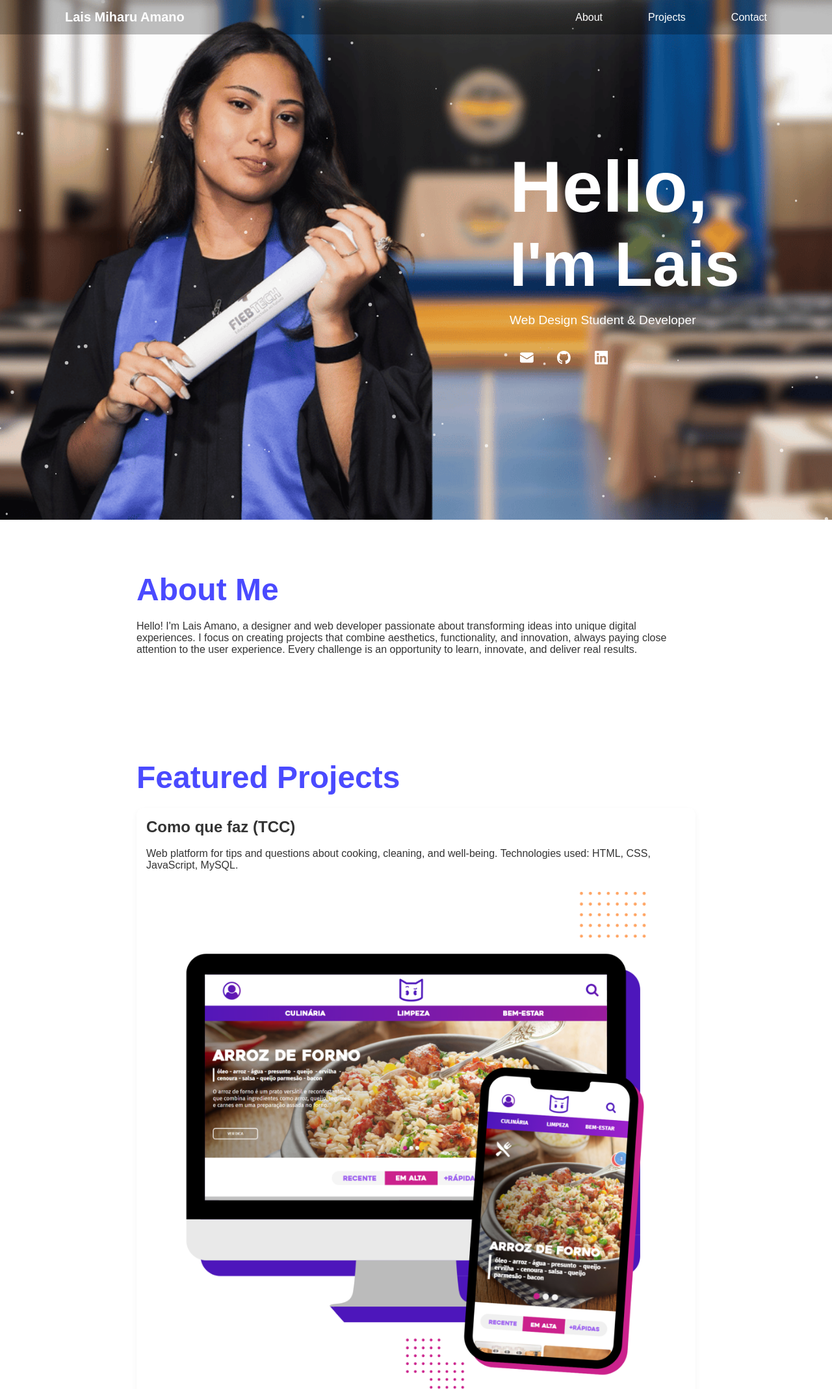
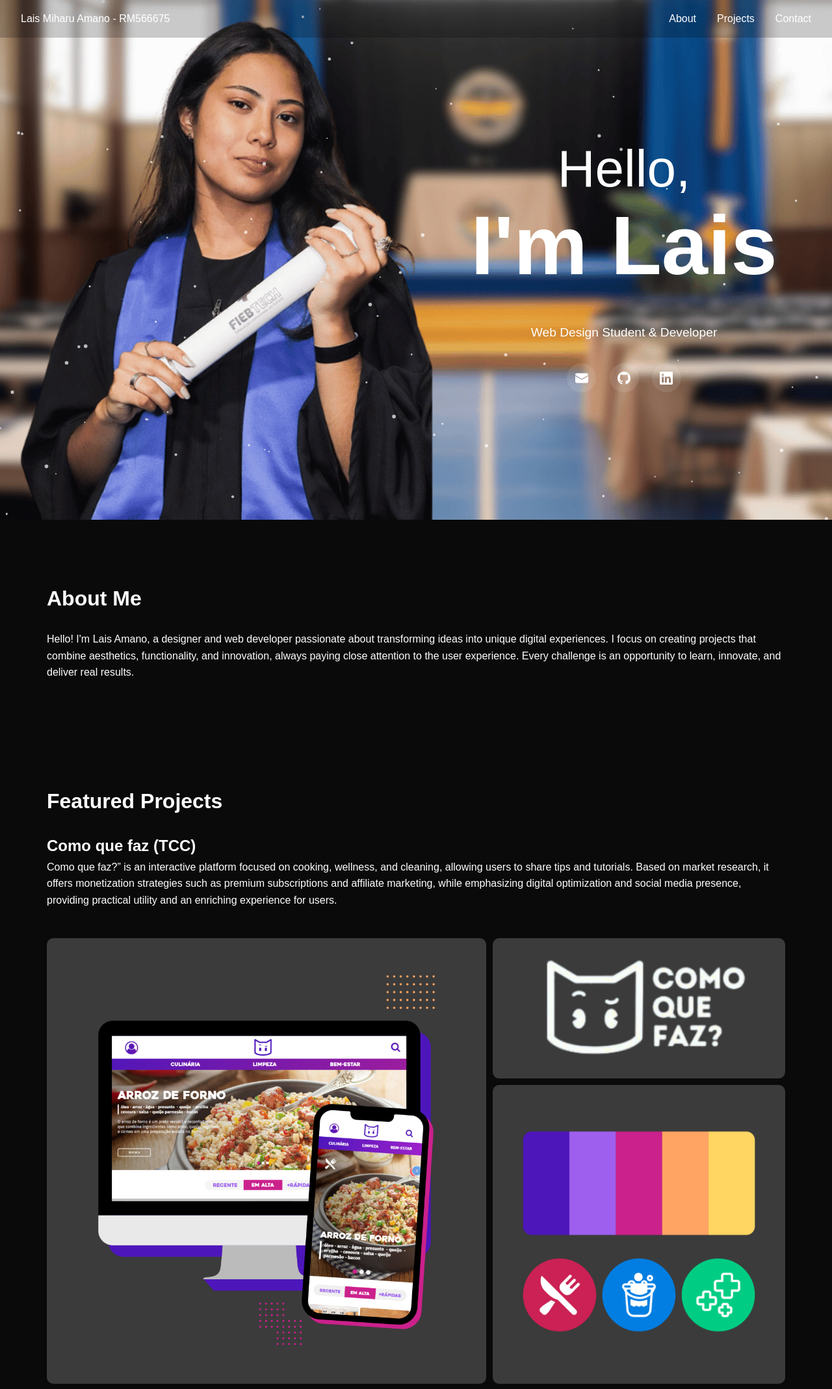
Before and after one commit to LaisAmano/portfolio, a plain HTML site: page index.html in a window 1280 px wide. Shown: the top 2138 px of the page at 65% size. Drawn offline with Linux system fonts and the light colour scheme.

Commit message:
site pré-pronto

```diff
--- a/css/style.css
+++ b/css/style.css
@@ -1,6 +1,6 @@
-@media (max-width:1980px) {
-
-    /* Reset */
+/* =========================
+   Reset e Configurações Globais
+   ========================= */
 * {
     margin: 0;
     padding: 0;
@@ -8,93 +8,131 @@
 }
 
 body {
-        font-family: Arial, sans-serif;
-        color: #333;
+    font-family: 'Poppins', sans-serif;
+    line-height: 1.6;
+    color: #fff;
+    background-color: #0a0a0a;
 }
 
-    a:focus,
-    button:focus {
-        outline: 3px solid #4A4AFF;
-        outline-offset: 2px;
-    }
-
-    /* Navigation */
-    #menu {
-        position: fixed;
-        top: 0;
-        width: 100%;
-        z-index: 10;
-        transition: background 0.3s ease;
-    }
-
-    #menu.transparent {
-        background: transparent;
-        color: white;
-    }
-
-    #menu.solid {
-        background: white;
-        box-shadow: 0 2px 5px rgba(0, 0, 0, 0.1);
-    }
-
-    .menu-container {
-        max-width: 1980px;
-        margin: 0 auto;
-        padding: 15px 100px;
-        display: flex;
-        justify-content: space-between;
-        align-items: center;
-        background-color: #00000040;
-    }
-
-    .logo {
-        font-size: 20px;
-        font-weight: bold;
+a {
     text-decoration: none;
     color: inherit;
 }
 
-    .menu-links {
+ul {
     list-style: none;
-        display: flex;
-        gap: 70px;
 }
 
-    .menu-links a {
-        text-decoration: none;
-        font-weight: 500;
-        color: inherit;
-        position: relative;
-        padding-bottom: 4px;
-        /* espaço para a linha */
-        transition: color 0.3s;
+button {
+    cursor: pointer;
+    background: none;
+    border: none;
 }
 
-    /* Linha abaixo do link quando ativo ou ao passar o mouse */
-    .menu-links a::after {
+/* =========================
+   Header / Menu
+   ========================= */
+header {
+    width: 100%;
+    position: fixed;
+    top: 0;
+    left: 0;
+    z-index: 999;
+}
+
+.menu-container {
+    display: flex;
+    justify-content: space-between;
+    align-items: center;
+    padding: 1rem 2rem;
+    transition: background-color 0.3s ease;
+}
+
+.menu-links {
+    display: flex;
+    gap: 2rem;
+}
+
+.menu-links li a {
+    position: relative;
+    padding-bottom: 3px;
+}
+
+.menu-links li a::after {
     content: '';
     position: absolute;
     width: 0;
     height: 2px;
-        /* espessura da linha */
+    bottom: 0;
     left: 0;
-        bottom: 0;
-        background-color: #1d1d1d;
-        /* cor da linha */
-        transition: width 0.3s ease;
+    background-color: #fff;
+    transition: 0.3s;
 }
 
-    /* Ao passar o mouse */
-    .menu-links a:hover::after {
+.menu-links li a:hover::after,
+.menu-links li a.active::after {
     width: 100%;
 }
 
-    /* Banner */
+.transparent {
+    background-color: rgba(0, 0, 0, 0.2);
+}
+
+.solid {
+    background-color: rgba(10, 10, 10, 0.9);
+}
+
+/* Hamburger Mobile */
+.hamburger {
+    display: none;
+    flex-direction: column;
+    gap: 5px;
+}
+
+.hamburger span {
+    display: block;
+    width: 25px;
+    height: 3px;
+    background-color: #fff;
+    border-radius: 2px;
+    transition: 0.3s;
+}
+
+.hamburger.active span:nth-child(1) {
+    transform: rotate(45deg) translate(5px, 5px);
+}
+
+.hamburger.active span:nth-child(2) {
+    opacity: 0;
+}
+
+.hamburger.active span:nth-child(3) {
+    transform: rotate(-45deg) translate(5px, -5px);
+}
+
+.menu-links.active {
+    display: flex;
+    flex-direction: column;
+    position: absolute;
+    top: 70px;
+    left: 0;
+    width: 100%;
+    background-color: rgba(10, 10, 10, 0.95);
+    padding: 1rem 0;
+}
+
+/* =========================
+   Banner Section
+   ========================= */
 .banner {
-        position: relative;
     width: 100%;
     height: 100vh;
+    position: relative;
+    display: flex;
+    justify-content: center;
+    align-items: center;
     overflow: hidden;
+    text-align: center;
 }
 
 .banner-img {
@@ -104,95 +142,224 @@
     width: 100%;
     height: 100%;
     object-fit: cover;
-        z-index: 0;
+    z-index: -2;
 }
 
 #particles {
     position: absolute;
-        top: 0;
-        left: 0;
     width: 100%;
     height: 100%;
-        z-index: 1;
-        pointer-events: none;
+    z-index: -1;
+}
+
+.banner-content {
+    z-index: 2;
 }
 
 .title-banner {
-        font-size: 700%;
+    font-size: 2.5rem;
+    font-weight: 700;
 }
 
 .title-banner-b {
-        font-size: 600%;
+    font-size: 3rem;
+    font-weight: 700;
+    margin-bottom: 1rem;
 }
 
 .subtitle-banner {
-        font-size: 400%;
+    font-size: 1.2rem;
+    margin-bottom: 2rem;
 }
 
+.btn-group a {
+    display: inline-flex;
+    align-items: center;
+    justify-content: center;
+    margin: 0 0.5rem;
+    width: 45px;
+    height: 45px;
+    background-color: rgba(255, 255, 255, 0.1);
+    border-radius: 50%;
+    transition: background-color 0.3s ease;
+}
+
+.btn-group a:hover {
+    background-color: rgba(255, 255, 255, 0.3);
+}
+
+.btn-group svg {
+    width: 20px;
+    height: 20px;
+}
+
+/* =========================
+   Main Sections
+   ========================= */
+.section-main {
+    padding: 6rem 2rem 4rem;
+    max-width: 1200px;
+    margin: 0 auto;
+}
+
+.content-title {
+    font-size: 2rem;
+    font-weight: 700;
+    margin-bottom: 1.5rem;
+}
+
+.project-grid {
+    display: flex;
+    flex-direction: column;
+    gap: 1.5rem;
+}
+
+.project-card {
+    display: flex;
+    flex-direction: column;
+    gap: 1rem;
+}
+
+.principal-img img,
+.second-img img,
+.third-img img {
+    width: 100%;
+    height: auto;
+    border-radius: 10px;
+    object-fit: cover;
+}
+
+/* =========================
+   Footer
+   ========================= */
+.footer {
+    background-color: #111;
+    color: #fff;
+    text-align: center;
+    padding: 2rem 0;
+}
+
+/* =========================
+   Responsive / Mobile First
+   ========================= */
+@media (max-width: 768px) {
+    .menu-links {
+        display: none;
+    }
+
+    .hamburger {
+        display: flex;
+    }
+
+    .title-banner {
+        font-size: 2rem;
+    }
+
+    .title-banner-b {
+        font-size: 2.5rem;
+    }
+
+    .subtitle-banner {
+        font-size: 1rem;
+    }
+
+    .project-grid {
+        flex-direction: column;
+    }
+}
+
+@media (min-width: 769px) {
+    .title-banner {
+        font-size: 2.2rem;
+    }
+
+    .title-banner-b {
+        font-size: 2.7rem;
+    }
+
+    .subtitle-banner {
+        font-size: 1.1rem;
+    }
+}
+
+@media (min-width: 770px) {
     .banner-content {
-        margin-left: 60%;
+        height: 100%;
+        padding: 1rem;
+        margin-left: 50%;
         position: relative;
         z-index: 2;
         display: flex;
         flex-direction: column;
         justify-content: center;
-        height: 100%;
-        color: white;
-        padding: 1rem;
     }
 
-    .banner-content p {
-        font-size: 1.2rem;
-        margin-bottom: 1.5rem;
+    .title-banner {
+        font-size: 5rem;
+        font-weight: 500;
+        margin-bottom: -3rem;
     }
 
-    .btn {
-        width: 11%;
-        height: 11%;
-        display: inline-block;
-        padding: 0.75rem 1rem;
-        color: #fff;
-        text-decoration: none;
-        border-radius: 25px;
-        transition: background 0.3s ease;
+    .title-banner-b {
+        font-size: 8rem;
+        font-weight: 700;
     }
 
-    .btn:hover {
-        color: #4073ff;
-    }
-
-    /* Sections */
-    .section-main {
-        padding: 80px 20px;
-        max-width: 900px;
-        margin: auto;
-    }
-
-    section h2 {
-        margin-bottom: 20px;
-    }
-
-    .content-title{
-        color: #4A4AFF;
-        font-weight: 800;
-        font-size: 300%;
-    }
-
-    .project-grid {
-        display: grid;
-        grid-template-columns: repeat(auto-fit, minmax(250px, 1fr));
-        gap: 20px;
+    .subtitle-banner {
+        font-size: 1.2rem;
     }
 
     .project-card {
-        background: #fff;
-        padding: 15px;
+        display: flex;
+        flex-direction: row;
+        gap: 10px;
+        margin-top: 4%;
         border-radius: 10px;
-        box-shadow: 0 4px 10px rgba(0, 0, 0, 0.05);
         transition: transform 0.2s;
     }
 
-    .project-title{
+    /* Imagem principal */
+    .principal-img {
+        background-color:  rgba(255, 255, 255, 0.2);
+        width: 60%;
+        padding: 3%;
+        border-radius: 10px;
+    }
+
+    .principal-img img {
+        width: 100%;
+        height: auto;
+        display: block;
+        border-radius: 10px;
+        object-fit: cover;
+    }
+
+    /* Contêiner das imagens pequenas */
+    .img-container {
+        display: flex;
+        flex-direction: column;
+        justify-content: space-between;
+        width: 40%;
+        gap: 10px;
+    }
+
+    .second-img,
+    .third-img {
+        background-color:  rgba(255, 255, 255, 0.2);
+        border-radius: 10px;
+        padding: 3%;
+    }
+
+    .second-img img,
+    .third-img img {
+        width: 100%;
+        height: auto;
+        display: block;
+        border-radius: 10px;
+        object-fit: cover;
+    }
+
+    .project-title {
         font-size: 150%;
     }
 
@@ -206,33 +373,4 @@
         margin-bottom: 10px;
     }
 
-    /* Footer */
-    .footer {
-        text-align: center;
-        padding: 20px;
-        background: #f1f1f1;
-        color: #555;
 }
-}
-
-/* Responsividade */
-@media (max-width:768px) {
-    .banner-content h1 {
-        font-size: 1.8rem;
-    }
-
-    .banner-content p {
-        font-size: 1rem;
-    }
-
-    .menu-links {
-        gap: 10px;
-    }
-}
-
-@media (max-width:480px) {
-    #menu .menu-container {
-        flex-direction: column;
-        gap: 10px;
-    }
-}
--- a/index.html
+++ b/index.html
@@ -15,7 +15,15 @@
     <header>
         <nav id="menu" aria-label="Main Navigation">
             <div class="menu-container">
-                <a href="#banner" class="logo">Lais Miharu Amano</a>
+                <a href="#banner" class="logo">Lais Miharu Amano - RM566675</a>
+
+                <!-- Botão Hamburger Mobile -->
+                <button class="hamburger" aria-label="Toggle Menu">
+                    <span></span>
+                    <span></span>
+                    <span></span>
+                </button>
+
                 <ul class="menu-links">
                     <li><a href="#about">About</a></li>
                     <li><a href="#projects">Projects</a></li>
@@ -27,7 +35,7 @@
 
     <!-- Banner Section -->
     <section id="banner" class="banner" aria-label="Hero Section">
-        <img src="img/banner-desk.png" alt="Photo of Lais" class="banner-img">
+        <img src="img/banner-desk.png" alt="Banner image of Lais Amano" class="banner-img">
         <canvas id="particles" aria-hidden="true"></canvas>
         <div class="banner-content">
             <h1 class="title-banner">Hello,</h1>
@@ -35,35 +43,26 @@
             <p class="subtitle-banner">Web Design Student & Developer</p>
             <div class="btn-group">
                 <a href="mailto:amano.lais90@gmail.com" class="btn" aria-label="Send Email">
-                    <!-- Email Icon -->
-                    <svg xmlns="http://www.w3.org/2000/svg" fill="currentColor"
-                        viewBox="0 0 16 16">
+                    <svg xmlns="http://www.w3.org/2000/svg" fill="currentColor" viewBox="0 0 16 16">
                         <path
                             d="M0 4a2 2 0 0 1 2-2h12a2 2 0 0 1 2 2v.217l-8 4.8-8-4.8V4zm0 1.383v6.234A2 2 0 0 0 2 14h12a2 2 0 0 0 2-2V5.383l-7.555 4.533a.5.5 0 0 1-.445 0L0 5.383z" />
                     </svg>
-
                 </a>
 
                 <a href="https://github.com/LaisAmano" target="_blank" rel="noopener" class="btn"
                     aria-label="Visit GitHub profile">
-                    <!-- GitHub Icon -->
-                    <svg xmlns="http://www.w3.org/2000/svg" fill="currentColor"
-                        viewBox="0 0 16 16">
+                    <svg xmlns="http://www.w3.org/2000/svg" fill="currentColor" viewBox="0 0 16 16">
                         <path
                             d="M8 0C3.58 0 0 3.58 0 8a8 8 0 0 0 5.47 7.59c.4.07.55-.17.55-.38 0-.19-.01-.82-.01-1.49-2 0-2.48-.48-2.64-.92-.09-.23-.48-.92-.82-1.11-.28-.15-.68-.52-.01-.53.63-.01 1.08.58 1.23.82.72 1.21 1.87.87 2.33.66.07-.52.28-.87.51-1.07-1.78-.2-3.64-.89-3.64-3.95 0-.87.31-1.58.82-2.14-.08-.2-.36-1.02.08-2.12 0 0 .67-.21 2.2.82a7.54 7.54 0 0 1 2-.27c.68 0 1.36.09 2 .27 1.53-1.04 2.2-.82 2.2-.82.44 1.1.16 1.92.08 2.12.51.56.82 1.27.82 2.14 0 3.07-1.87 3.75-3.65 3.95.29.25.54.73.54 1.48 0 1.07-.01 1.93-.01 2.19 0 .21.15.46.55.38A8.001 8.001 0 0 0 16 8c0-4.42-3.58-8-8-8z" />
                     </svg>
-
                 </a>
 
                 <a href="https://www.linkedin.com/in/lais-amano-30b788306/" target="_blank" rel="noopener" class="btn"
                     aria-label="Visit LinkedIn profile">
-                    <!-- LinkedIn Icon -->
-                    <svg xmlns="http://www.w3.org/2000/svg" fill="currentColor"
-                        viewBox="0 0 16 16">
+                    <svg xmlns="http://www.w3.org/2000/svg" fill="currentColor" viewBox="0 0 16 16">
                         <path
                             d="M0 1.146C0 .513.526 0 1.175 0h13.65C15.474 0 16 .513 16 1.146v13.708c0 .633-.526 1.146-1.175 1.146H1.175C.526 16 0 15.487 0 14.854V1.146zm4.943 12.248V6.169H2.542v7.225h2.401zm-1.2-8.21c.837 0 1.358-.554 1.358-1.246-.015-.708-.521-1.247-1.344-1.247-.823 0-1.358.539-1.358 1.247 0 .692.521 1.246 1.329 1.246h.015zm4.908 8.21V9.359c0-.215.016-.429.08-.582.176-.429.577-.874 1.25-.874.881 0 1.232.658 1.232 1.623v4.028h2.4V9.187c0-2.22-1.182-3.252-2.761-3.252-1.28 0-1.845.711-2.165 1.213v.026h-.016a5.13 5.13 0 0 1 .016-.026V6.169h-2.4c.03.698 0 7.225 0 7.225h2.4z" />
                     </svg>
-
                 </a>
             </div>
         </div>
@@ -81,55 +80,67 @@
         </section>
 
         <!-- Projects Section -->
+         <a href="https://github.com/LaisAmano/Como_Que_Faz" target="_blank" rel="noopener">
         <section class="section-main" id="projects">
             <h2 class="content-title">Featured Projects</h2>
 
+            <div class="project-info">
+                <h3 class="project-title">Como que faz (TCC)</h3>
+                <p class="project-subtitle">
+                    Como que faz?” is an interactive platform focused on cooking, wellness, and cleaning, allowing users
+                    to share tips and tutorials. Based on market research, it offers monetization strategies such as
+                    premium subscriptions and affiliate marketing, while emphasizing digital optimization and social
+                    media presence, providing practical utility and an enriching experience for users.
+                </p>
+            </div>
+
             <div class="project-grid">
                 <article class="project-card">
-                    <h3 class="project-title">Como que faz (TCC)</h3>
-                    <br>
-                    <p class="project-subtitle">Web platform for tips and questions about cooking, cleaning, and well-being. Technologies used:
-                        HTML, CSS, JavaScript, MySQL.</p>
-                    <img src="img/tcc.webp" alt="TCC Como que faz project screenshot" class="project-img">
-                    </article>
+                    <div class="principal-img">
+                        <img src="img/tcc.webp" alt="Main screenshot of Como que faz project" class="project-img">
+                    </div>
+
+                    <div class="img-container">
+                        <div class="second-img">
+                            <img src="img/tcc2.png" alt="Secondary screenshot of Como que faz project"
+                                class="project-img">
+                        </div>
+                        <div class="third-img">
+                            <img src="img/tcc4.webp" alt="Additional screenshot of Como que faz project"
+                                class="project-img">
+                        </div>
+                    </div>
+                </article>
             </div>
         </section>
+        </a>
 
         <!-- Contact Section -->
         <section class="section-main" id="contact">
             <h2 class="content-title">Let's Talk 🚀</h2>
             <p>Feel free to get in touch via email or connect on GitHub and LinkedIn.</p>
             <div class="btn-group">
-                <a href="mailto:amano.lais90@gmail.com" class="btn" aria-label="Send Email">
-                    <!-- Email Icon -->
-                    <svg xmlns="http://www.w3.org/2000/svg" width="25" height="25" fill="currentColor"
-                        viewBox="0 0 16 16">
+                <a class="btn-ft" href="mailto:amano.lais90@gmail.com" aria-label="Send Email">
+                    <svg xmlns="http://www.w3.org/2000/svg" fill="currentColor" viewBox="0 0 16 16">
                         <path
                             d="M0 4a2 2 0 0 1 2-2h12a2 2 0 0 1 2 2v.217l-8 4.8-8-4.8V4zm0 1.383v6.234A2 2 0 0 0 2 14h12a2 2 0 0 0 2-2V5.383l-7.555 4.533a.5.5 0 0 1-.445 0L0 5.383z" />
                     </svg>
-
                 </a>
 
-                <a href="https://github.com/LaisAmano" target="_blank" rel="noopener" class="btn"
+                <a class="btn-ft" href="https://github.com/LaisAmano" target="_blank" rel="noopener"
                     aria-label="Visit GitHub profile">
-                    <!-- GitHub Icon -->
-                    <svg xmlns="http://www.w3.org/2000/svg" width="25" height="25" fill="currentColor"
-                        viewBox="0 0 16 16">
+                    <svg xmlns="http://www.w3.org/2000/svg" fill="currentColor" viewBox="0 0 16 16">
                         <path
                             d="M8 0C3.58 0 0 3.58 0 8a8 8 0 0 0 5.47 7.59c.4.07.55-.17.55-.38 0-.19-.01-.82-.01-1.49-2 0-2.48-.48-2.64-.92-.09-.23-.48-.92-.82-1.11-.28-.15-.68-.52-.01-.53.63-.01 1.08.58 1.23.82.72 1.21 1.87.87 2.33.66.07-.52.28-.87.51-1.07-1.78-.2-3.64-.89-3.64-3.95 0-.87.31-1.58.82-2.14-.08-.2-.36-1.02.08-2.12 0 0 .67-.21 2.2.82a7.54 7.54 0 0 1 2-.27c.68 0 1.36.09 2 .27 1.53-1.04 2.2-.82 2.2-.82.44 1.1.16 1.92.08 2.12.51.56.82 1.27.82 2.14 0 3.07-1.87 3.75-3.65 3.95.29.25.54.73.54 1.48 0 1.07-.01 1.93-.01 2.19 0 .21.15.46.55.38A8.001 8.001 0 0 0 16 8c0-4.42-3.58-8-8-8z" />
                     </svg>
-
                 </a>
 
-                <a href="https://www.linkedin.com/in/lais-amano-30b788306/" target="_blank" rel="noopener" class="btn"
-                    aria-label="Visit LinkedIn profile">
-                    <!-- LinkedIn Icon -->
-                    <svg xmlns="http://www.w3.org/2000/svg" width="25" height="25" fill="currentColor"
-                        viewBox="0 0 16 16">
+                <a class="btn-ft" href="https://www.linkedin.com/in/lais-amano-30b788306/" target="_blank"
+                    rel="noopener" aria-label="Visit LinkedIn profile">
+                    <svg xmlns="http://www.w3.org/2000/svg" fill="currentColor" viewBox="0 0 16 16">
                         <path
                             d="M0 1.146C0 .513.526 0 1.175 0h13.65C15.474 0 16 .513 16 1.146v13.708c0 .633-.526 1.146-1.175 1.146H1.175C.526 16 0 15.487 0 14.854V1.146zm4.943 12.248V6.169H2.542v7.225h2.401zm-1.2-8.21c.837 0 1.358-.554 1.358-1.246-.015-.708-.521-1.247-1.344-1.247-.823 0-1.358.539-1.358 1.247 0 .692.521 1.246 1.329 1.246h.015zm4.908 8.21V9.359c0-.215.016-.429.08-.582.176-.429.577-.874 1.25-.874.881 0 1.232.658 1.232 1.623v4.028h2.4V9.187c0-2.22-1.182-3.252-2.761-3.252-1.28 0-1.845.711-2.165 1.213v.026h-.016a5.13 5.13 0 0 1 .016-.026V6.169h-2.4c.03.698 0 7.225 0 7.225h2.4z" />
                     </svg>
-
                 </a>
             </div>
         </section>
@@ -141,6 +152,7 @@
     </footer>
 
     <script src="js/script.js"></script>
+
 </body>
 
 </html>
--- a/js/script.js
+++ b/js/script.js
@@ -1,3 +1,4 @@
+
 // Partículas
 const canvas = document.getElementById("particles");
 const ctx = canvas.getContext("2d");
@@ -19,27 +20,30 @@ class Particle {
   update() {
     this.x += this.speedX;
     this.y += this.speedY;
-    if(this.x < 0 || this.x > canvas.width) this.speedX *= -1;
-    if(this.y < 0 || this.y > canvas.height) this.speedY *= -1;
+    if (this.x < 0 || this.x > canvas.width) this.speedX *= -1;
+    if (this.y < 0 || this.y > canvas.height) this.speedY *= -1;
   }
   draw() {
     ctx.fillStyle = "rgba(255,255,255,0.7)";
     ctx.beginPath();
-    ctx.arc(this.x, this.y, this.size, 0, Math.PI*2);
+    ctx.arc(this.x, this.y, this.size, 0, Math.PI * 2);
     ctx.fill();
   }
 }
 
 function init() {
   particlesArray.length = 0;
-  for(let i=0; i<numberOfParticles; i++){
+  for (let i = 0; i < numberOfParticles; i++) {
     particlesArray.push(new Particle());
   }
 }
 
 function animate() {
-  ctx.clearRect(0,0,canvas.width,canvas.height);
-  particlesArray.forEach(p => { p.update(); p.draw(); });
+  ctx.clearRect(0, 0, canvas.width, canvas.height);
+  particlesArray.forEach(p => {
+    p.update();
+    p.draw();
+  });
   requestAnimationFrame(animate);
 }
 
@@ -56,7 +60,7 @@ window.addEventListener("resize", () => {
 const menu = document.getElementById("menu");
 menu.classList.add("transparent");
 window.addEventListener("scroll", () => {
-  if(window.scrollY > window.innerHeight - 100){
+  if (window.scrollY > window.innerHeight - 100) {
     menu.classList.add("solid");
     menu.classList.remove("transparent");
   } else {
@@ -64,3 +68,12 @@ window.addEventListener("scroll", () => {
     menu.classList.remove("solid");
   }
 });
+
+// Menu hamburguer mobile
+const hamburger = document.querySelector(".hamburger");
+const menuLinks = document.querySelector(".menu-links");
+
+hamburger.addEventListener("click", () => {
+  hamburger.classList.toggle("active");
+  menuLinks.classList.toggle("active");
+});
```
Also changed, not shown: img/tcc2.png (added), img/tcc3.webp (added), img/tcc4.webp (added). Lines whose indentation alone changed are shown as unchanged.
